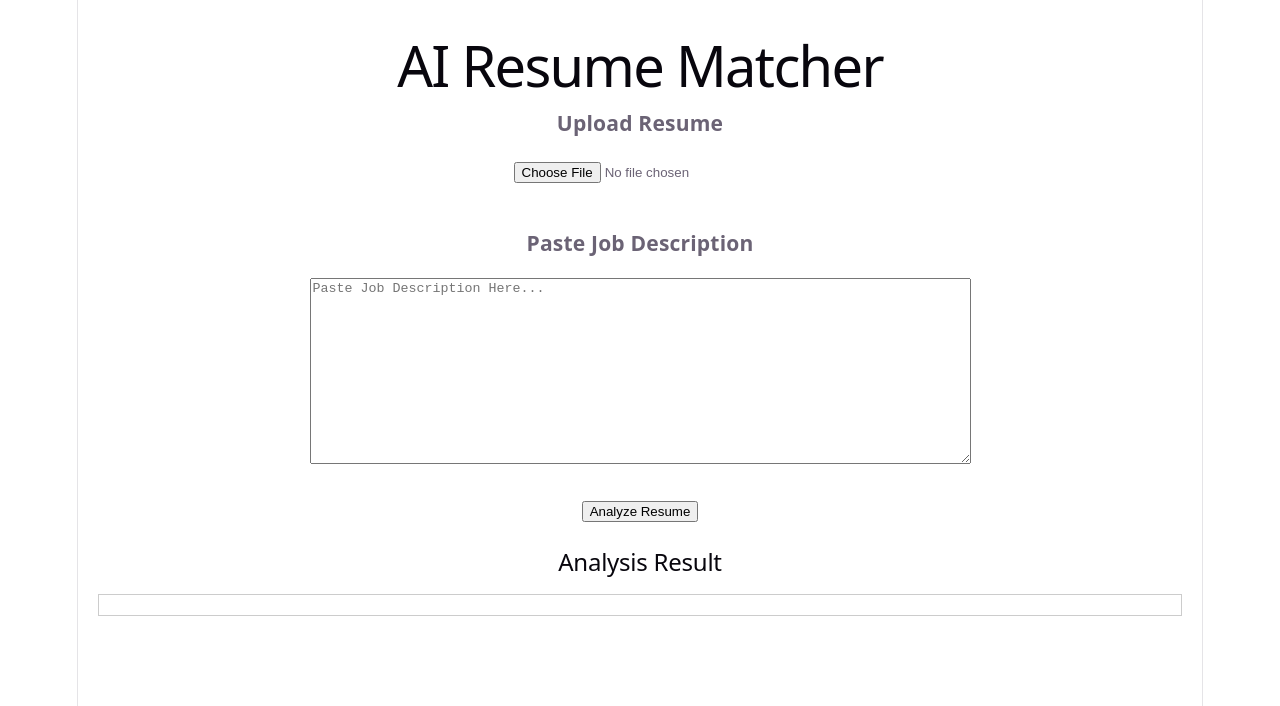
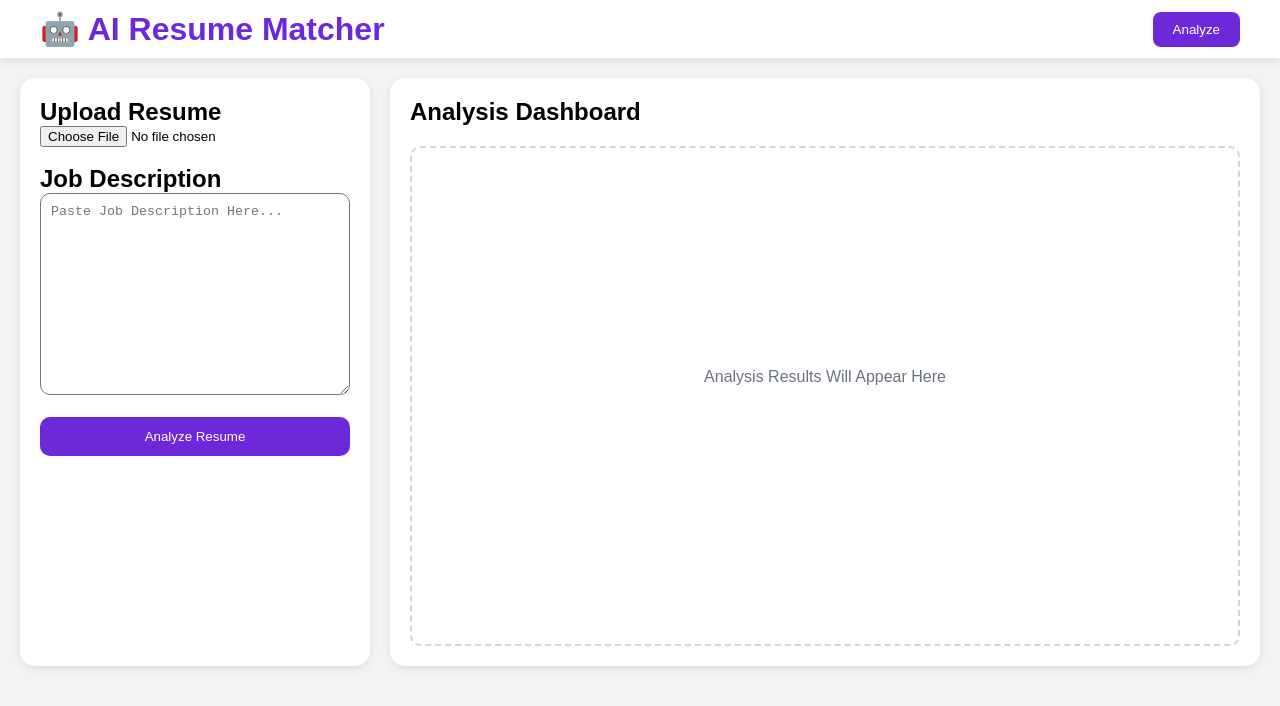
Before and after one commit to tejas-bhandigare/AI-Resume-Matcher, a React app in the folder frontend/: page / in a window 1280 px wide. Shown: the top 706 px of the page. Built offline with nearby package versions, Linux system fonts and the light colour scheme; the HTML template or start-up script is replaced by a standard one.

Commit message:
frontend updates

```diff
--- a/frontend/package.json
+++ b/frontend/package.json
@@ -16,6 +16,7 @@
   },
   "devDependencies": {
     "@eslint/js": "^10.0.1",
+    "@tailwindcss/vite": "^4.3.0",
     "@types/react": "^19.2.14",
     "@types/react-dom": "^19.2.3",
     "@vitejs/plugin-react": "^6.0.1",
@@ -23,6 +24,7 @@
     "eslint-plugin-react-hooks": "^7.1.1",
     "eslint-plugin-react-refresh": "^0.5.2",
     "globals": "^17.6.0",
+    "tailwindcss": "^4.3.0",
     "vite": "^8.0.12"
   }
 }
--- a/frontend/src/App.css
+++ b/frontend/src/App.css
@@ -1,184 +1,18 @@
-.counter {
-  font-size: 16px;
-  padding: 5px 10px;
-  border-radius: 5px;
-  color: var(--accent);
-  background: var(--accent-bg);
-  border: 2px solid transparent;
-  transition: border-color 0.3s;
-  margin-bottom: 24px;
-
-  &:hover {
-    border-color: var(--accent-border);
-  }
-  &:focus-visible {
-    outline: 2px solid var(--accent);
-    outline-offset: 2px;
-  }
+* {
+  margin: 0;
+  padding: 0;
+  box-sizing: border-box;
 }
 
-.hero {
-  position: relative;
-
-  .base,
-  .framework,
-  .vite {
-    inset-inline: 0;
-    margin: 0 auto;
-  }
-
-  .base {
-    width: 170px;
-    position: relative;
-    z-index: 0;
-  }
-
-  .framework,
-  .vite {
-    position: absolute;
-  }
-
-  .framework {
-    z-index: 1;
-    top: 34px;
-    height: 28px;
-    transform: perspective(2000px) rotateZ(300deg) rotateX(44deg) rotateY(39deg)
-      scale(1.4);
-  }
-
-  .vite {
-    z-index: 0;
-    top: 107px;
-    height: 26px;
-    width: auto;
-    transform: perspective(2000px) rotateZ(300deg) rotateX(40deg) rotateY(39deg)
-      scale(0.8);
-  }
+html,
+body,
+#root {
+  width: 100%;
+  min-height: 100vh;
 }
 
-#center {
-  display: flex;
-  flex-direction: column;
-  gap: 25px;
-  place-content: center;
-  place-items: center;
-  flex-grow: 1;
-
-  @media (max-width: 1024px) {
-    padding: 32px 20px 24px;
-    gap: 18px;
-  }
+body {
+  background: #f3f4f6;
+  font-family: Arial, sans-serif;
+  overflow-x: hidden;
 }
-
-#next-steps {
-  display: flex;
-  border-top: 1px solid var(--border);
-  text-align: left;
-
-  & > div {
-    flex: 1 1 0;
-    padding: 32px;
-    @media (max-width: 1024px) {
-      padding: 24px 20px;
-    }
-  }
-
-  .icon {
-    margin-bottom: 16px;
-    width: 22px;
-    height: 22px;
-  }
-
-  @media (max-width: 1024px) {
-    flex-direction: column;
-    text-align: center;
-  }
-}
-
-#docs {
-  border-right: 1px solid var(--border);
-
-  @media (max-width: 1024px) {
-    border-right: none;
-    border-bottom: 1px solid var(--border);
-  }
-}
-
-#next-steps ul {
-  list-style: none;
-  padding: 0;
-  display: flex;
-  gap: 8px;
-  margin: 32px 0 0;
-
-  .logo {
-    height: 18px;
-  }
-
-  a {
-    color: var(--text-h);
-    font-size: 16px;
-    border-radius: 6px;
-    background: var(--social-bg);
-    display: flex;
-    padding: 6px 12px;
-    align-items: center;
-    gap: 8px;
-    text-decoration: none;
-    transition: box-shadow 0.3s;
-
-    &:hover {
-      box-shadow: var(--shadow);
-    }
-    .button-icon {
-      height: 18px;
-      width: 18px;
-    }
-  }
-
-  @media (max-width: 1024px) {
-    margin-top: 20px;
-    flex-wrap: wrap;
-    justify-content: center;
-
-    li {
-      flex: 1 1 calc(50% - 8px);
-    }
-
-    a {
-      width: 100%;
-      justify-content: center;
-      box-sizing: border-box;
-    }
-  }
-}
-
-#spacer {
-  height: 88px;
-  border-top: 1px solid var(--border);
-  @media (max-width: 1024px) {
-    height: 48px;
-  }
-}
-
-.ticks {
-  position: relative;
-  width: 100%;
-
-  &::before,
-  &::after {
-    content: '';
-    position: absolute;
-    top: -4.5px;
-    border: 5px solid transparent;
-  }
-
-  &::before {
-    left: 0;
-    border-left-color: var(--border);
-  }
-  &::after {
-    right: 0;
-    border-right-color: var(--border);
-  }
-}
--- a/frontend/src/App.jsx
+++ b/frontend/src/App.jsx
@@ -36,10 +36,63 @@ function App() {
   };
 
   return (
-    <div style={{ padding: "20px" }}>
-      <h1>AI Resume Matcher</h1>
 
-      <h3>Upload Resume</h3>
+ <div
+  style={{
+    width: "100%",
+    minHeight: "100vh",
+      backgroundColor: "#f3f4f6",
+      fontFamily: "Arial, sans-serif",
+    }}
+  >
+    {/* Navbar */}
+    <div
+      style={{
+        background: "#ffffff",
+        padding: "10px 40px",
+        display: "flex",
+        justifyContent: "space-between",
+        alignItems: "center",
+        boxShadow: "0 2px 10px rgba(0,0,0,0.1)",
+      }}
+    >
+      <h1 style={{ color: "#6d28d9" }}>
+        🤖 AI Resume Matcher
+      </h1>
+
+      <button
+        style={{
+          background: "#6d28d9",
+          color: "white",
+          border: "none",
+          padding: "10px 20px",
+          borderRadius: "8px",
+        }}
+      >
+        Analyze
+      </button>
+    </div>
+
+    {/* Main Layout */}
+    <div
+      style={{
+        display: "grid",
+        // gridTemplateColumns: "30% 70%",
+        gridTemplateColumns: "350px 1fr",
+        gap: "20px",
+        padding: "20px",
+      }}
+    >
+      {/* Left Panel */}
+      <div
+        style={{
+          background: "white",
+          padding: "20px",
+          borderRadius: "15px",
+          boxShadow: "0 2px 10px rgba(0,0,0,0.1)",
+        }}
+      >
+        <h2>Upload Resume</h2>
 
         <input
           type="file"
@@ -50,39 +103,82 @@ function App() {
         <br />
         <br />
 
-      <h3>Paste Job Description</h3>
+        <h2>Job Description</h2>
 
         <textarea
           rows="12"
-        cols="80"
           placeholder="Paste Job Description Here..."
           value={jobDescription}
           onChange={(e) => setJobDescription(e.target.value)}
+          style={{
+            width: "100%",
+            padding: "10px",
+            borderRadius: "10px",
+          }}
         />
 
         <br />
         <br />
 
-      <button onClick={handleAnalyze}>
+        <button
+          onClick={handleAnalyze}
+          style={{
+            width: "100%",
+            background: "#6d28d9",
+            color: "white",
+            border: "none",
+            padding: "12px",
+            borderRadius: "10px",
+            cursor: "pointer",
+          }}
+        >
           Analyze Resume
         </button>
+      </div>
 
-      <br />
-      <br />
+      {/* Dashboard */}
+      <div
+        style={{
+          background: "white",
+          padding: "20px",
+          borderRadius: "15px",
+          boxShadow: "0 2px 10px rgba(0,0,0,0.1)",
+        }}
+      >
+        <h2>Analysis Dashboard</h2>
 
-      <h2>Analysis Result</h2>
-
+        <div
+          style={{
+            minHeight: "500px",
+            border: "2px dashed #d1d5db",
+            borderRadius: "10px",
+            padding: "20px",
+            marginTop: "20px",
+          }}
+        >
+          {response ? (
             <pre
               style={{
                 whiteSpace: "pre-wrap",
-          border: "1px solid #ccc",
-          padding: "10px",
               }}
             >
               {response}
             </pre>
+          ) : (
+            <p
+              style={{
+                color: "#6b7280",
+                textAlign: "center",
+                marginTop: "200px",
+              }}
+            >
+              Analysis Results Will Appear Here
+            </p>
+          )}
+        </div>
+      </div>
+    </div>
   </div>
 );
 }
-
 export default App;
--- a/frontend/src/index.css
+++ b/frontend/src/index.css
@@ -1,111 +1,18 @@
-:root {
-  --text: #6b6375;
-  --text-h: #08060d;
-  --bg: #fff;
-  --border: #e5e4e7;
-  --code-bg: #f4f3ec;
-  --accent: #aa3bff;
-  --accent-bg: rgba(170, 59, 255, 0.1);
-  --accent-border: rgba(170, 59, 255, 0.5);
-  --social-bg: rgba(244, 243, 236, 0.5);
-  --shadow:
-    rgba(0, 0, 0, 0.1) 0 10px 15px -3px, rgba(0, 0, 0, 0.05) 0 4px 6px -2px;
-
-  --sans: system-ui, 'Segoe UI', Roboto, sans-serif;
-  --heading: system-ui, 'Segoe UI', Roboto, sans-serif;
-  --mono: ui-monospace, Consolas, monospace;
-
-  font: 18px/145% var(--sans);
-  letter-spacing: 0.18px;
-  color-scheme: light dark;
-  color: var(--text);
-  background: var(--bg);
-  font-synthesis: none;
-  text-rendering: optimizeLegibility;
-  -webkit-font-smoothing: antialiased;
-  -moz-osx-font-smoothing: grayscale;
-
-  @media (max-width: 1024px) {
-    font-size: 16px;
-  }
+* {
+  margin: 0;
+  padding: 0;
+  box-sizing: border-box;
 }
 
-@media (prefers-color-scheme: dark) {
-  :root {
-    --text: #9ca3af;
-    --text-h: #f3f4f6;
-    --bg: #16171d;
-    --border: #2e303a;
-    --code-bg: #1f2028;
-    --accent: #c084fc;
-    --accent-bg: rgba(192, 132, 252, 0.15);
-    --accent-border: rgba(192, 132, 252, 0.5);
-    --social-bg: rgba(47, 48, 58, 0.5);
-    --shadow:
-      rgba(0, 0, 0, 0.4) 0 10px 15px -3px, rgba(0, 0, 0, 0.25) 0 4px 6px -2px;
-  }
-
-  #social .button-icon {
-    filter: invert(1) brightness(2);
-  }
+html,
+body,
+#root {
+  width: 100%;
+  min-height: 100vh;
 }
 
 body {
-  margin: 0;
+  font-family: Arial, sans-serif;
+  background: #f3f4f6;
+  overflow-x: hidden;
 }
-
-#root {
-  width: 1126px;
-  max-width: 100%;
-  margin: 0 auto;
-  text-align: center;
-  border-inline: 1px solid var(--border);
-  min-height: 100svh;
-  display: flex;
-  flex-direction: column;
-  box-sizing: border-box;
-}
-
-h1,
-h2 {
-  font-family: var(--heading);
-  font-weight: 500;
-  color: var(--text-h);
-}
-
-h1 {
-  font-size: 56px;
-  letter-spacing: -1.68px;
-  margin: 32px 0;
-  @media (max-width: 1024px) {
-    font-size: 36px;
-    margin: 20px 0;
-  }
-}
-h2 {
-  font-size: 24px;
-  line-height: 118%;
-  letter-spacing: -0.24px;
-  margin: 0 0 8px;
-  @media (max-width: 1024px) {
-    font-size: 20px;
-  }
-}
-p {
-  margin: 0;
-}
-
-code,
-.counter {
-  font-family: var(--mono);
-  display: inline-flex;
-  border-radius: 4px;
-  color: var(--text-h);
-}
-
-code {
-  font-size: 15px;
-  line-height: 135%;
-  padding: 4px 8px;
-  background: var(--code-bg);
-}
```
Also changed, not shown: frontend/src/component/Dashboard.jsx (added, +21 -0 lines), frontend/src/component/Navbar.jsx (added, +15 -0 lines), frontend/src/component/UploadPanel.jsx (added, +41 -0 lines), 1 other file (tests, documents, lock files or other folders). Lines whose indentation alone changed are shown as unchanged.
